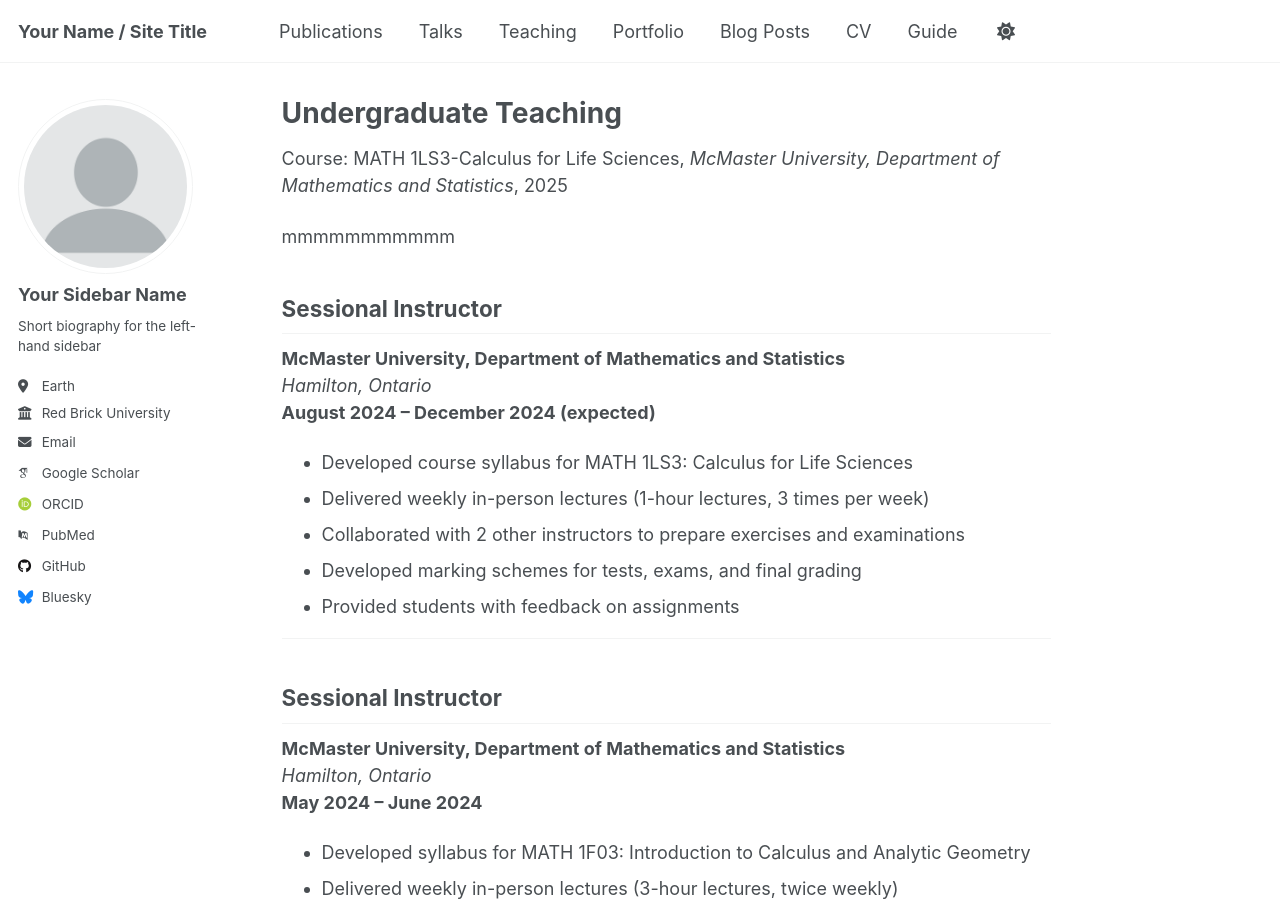
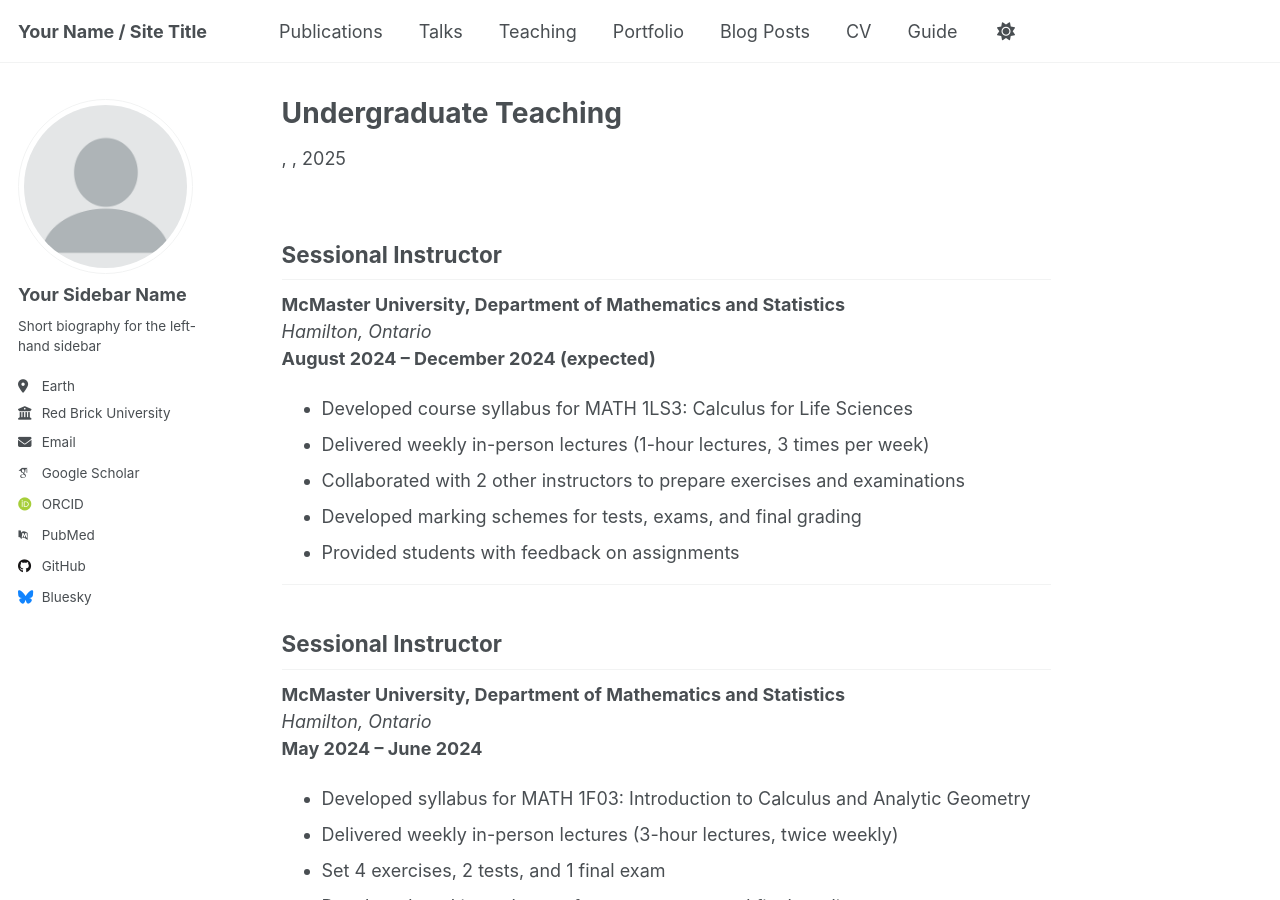
Before and after one commit to magronah/magronah.github.io, a Jekyll site: the page built from _teaching/2025-spring-teaching-2.md, in a window 1280 px wide and 900 px high. Built offline with Jekyll 4.4.1, drawn with Linux system fonts in a browser that asks for light colours; some web fonts are replaced.

Commit message:
teaching

```diff
--- a/_teaching/2025-spring-teaching-2.md
+++ b/_teaching/2025-spring-teaching-2.md
@@ -1,13 +1,13 @@
 ---
 title: "Undergraduate Teaching"
 collection: teaching
-type: "Course: MATH 1LS3-Calculus for Life Sciences"
+type: " "
 permalink: /teaching/2025-spring-teaching-2
-venue: "McMaster University, Department of Mathematics and Statistics"
+venue: " "
 date: 2025-01-01
 location: "Hamilton Ontario, Canada"
 ---
-mmmmmmmmmmm
+
 
 
 ## Sessional Instructor
```
Also changed, not shown: _teaching/2014-spring-teaching-1.md (+1 -1 lines).
